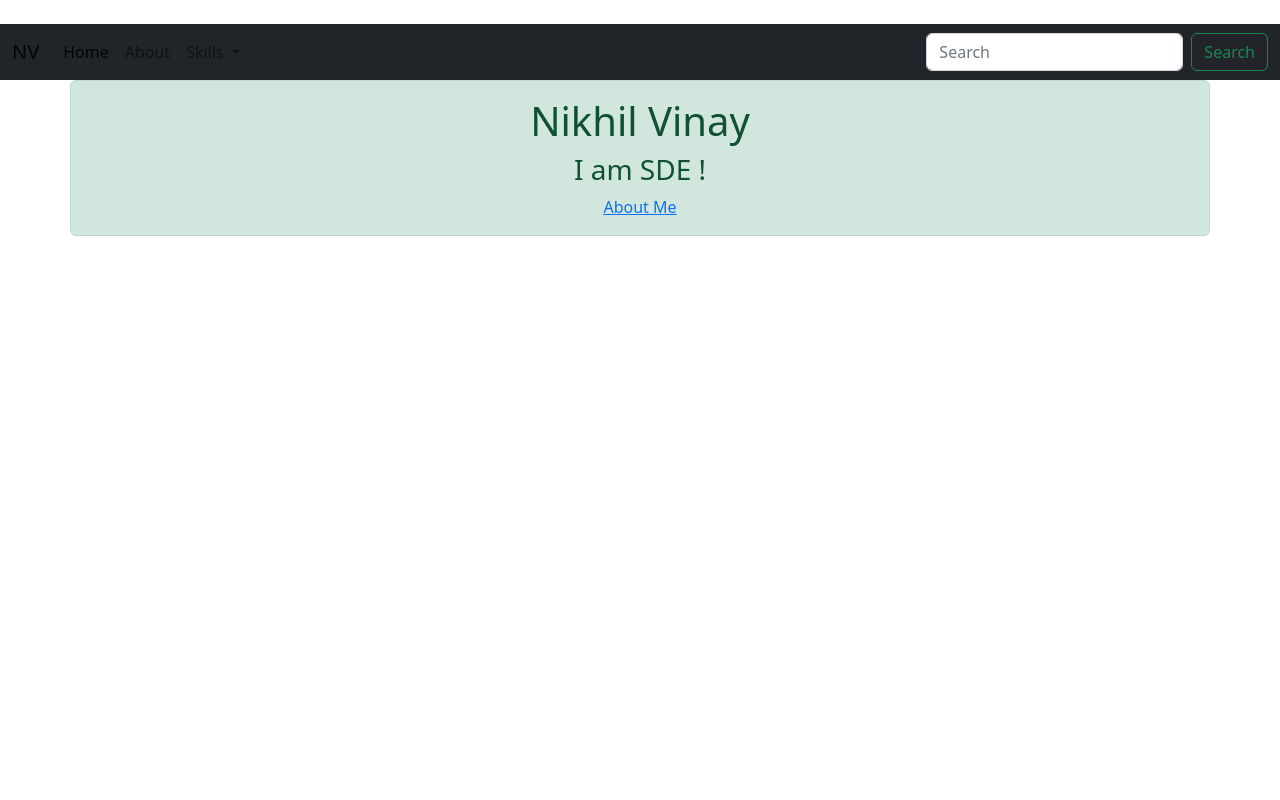
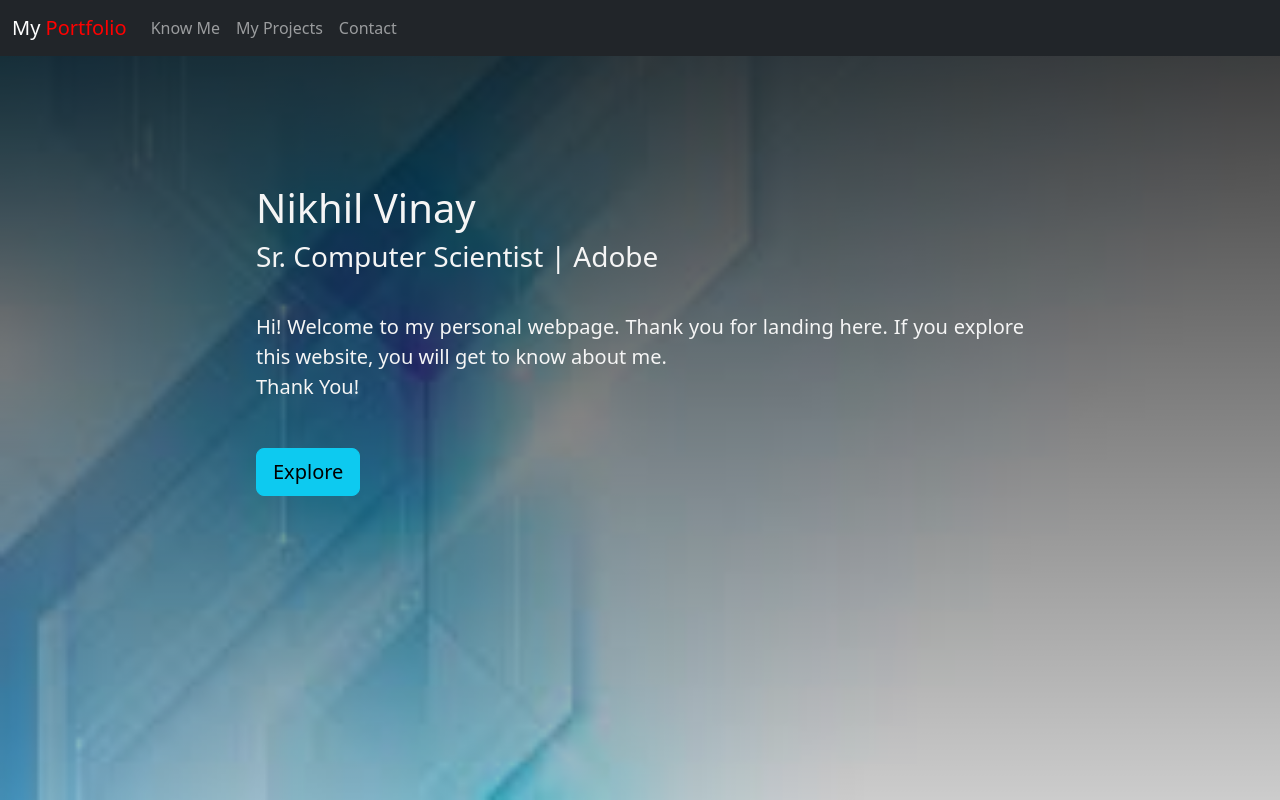
Before and after one commit to Nikhil-Vinay/My-Portfolio, a plain HTML site: page index.html in a window 1280 px wide. Drawn offline with nearby package versions, Linux system fonts and the light colour scheme.

Commit message:
add landing page

```diff
--- a/index.html
+++ b/index.html
@@ -1,54 +1,64 @@
-
 <!doctype html>
 <html lang="en">
   <head>
     <meta charset="utf-8">
     <meta name="viewport" content="width=device-width, initial-scale=1">
-    <title>Bootstrap demo</title>
+
     <link href="https://cdn.jsdelivr.net/npm/bootstrap@5.2.2/dist/css/bootstrap.min.css" rel="stylesheet" integrity="sha384-Zenh87qX5JnK2Jl0vWa8Ck2rdkQ2Bzep5IDxbcnCeuOxjzrPF/et3URy9Bv1WTRi" crossorigin="anonymous">
+    <link href="./styles/style.css" rel="stylesheet">
+    <title>Nikhil Vinay</title>
 </head>
   <body>
-    <br>
-    <nav class="navbar navbar-expand-lg bg-dark">
+
+    <section class="home">
+        <nav class="navbar navbar-expand-lg navbar-dark bg-dark">
             <div class="container-fluid">
-          <a class="navbar-brand" href="#">NV</a>
+              <a class="navbar-brand active" href="index.html">My <span style="color: Red;">Portfolio</span></a>
               <button class="navbar-toggler" type="button" data-bs-toggle="collapse" data-bs-target="#navbarSupportedContent" aria-controls="navbarSupportedContent" aria-expanded="false" aria-label="Toggle navigation">
                 <span class="navbar-toggler-icon"></span>
               </button>
               <div class="collapse navbar-collapse" id="navbarSupportedContent">
                 <ul class="navbar-nav me-auto mb-2 mb-lg-0">
                   <li class="nav-item">
-                <a class="nav-link active" aria-current="page" href="#">Home</a>
+                    <a class="nav-link" aria-current="page" href="about.html">Know Me</a>
                   </li>
                   <li class="nav-item">
-                <a class="nav-link" href="#">About</a>
+                    <a class="nav-link" href="projects.html">My Projects</a>
                   </li>
-              <li class="nav-item dropdown">
-                <a class="nav-link dropdown-toggle" href="#" role="button" data-bs-toggle="dropdown" aria-expanded="false">
-                  Skills
-                </a>
-                <ul class="dropdown-menu">
-                  <li><a class="dropdown-item" href="#">C/C++</a></li>
-                  <li><a class="dropdown-item" href="#">JavaScript</a></li>
-                  <li><hr class="dropdown-divider"></li>
-                  <li><a class="dropdown-item" href="#">Python</a></li>
+                  <li class="nav-item">
+                    <a class="nav-link" href="contact.html">Contact</a>
+                  </li>
+
                 </ul>
-              </li>
-            </ul>
-            <form class="d-flex" role="search">
-              <input class="form-control me-2" type="search" placeholder="Search" aria-label="Search">
-              <button class="btn btn-outline-success" type="submit">Search</button>
-            </form>
               </div>
             </div>
           </nav>
 
-    <div class="container alert alert-success text-center">
-       <h1> Nikhil Vinay </h1>
-       <h3>I am SDE !</h3>
-       <a href="about.html">About Me</a>
+          <div class="intro">
+            <h1 class=""name">Nikhil Vinay</h1>
+            <h3 style="font-weight: 300;">Sr. Computer Scientist | Adobe</h3>
+            <br>
+            <p>
+                Hi! Welcome to my personal webpage. Thank you for landing here.
+                If you explore this website, you will get to know about me.
+                <br>
+                <b>Thank You!</b>
+            </p>
+            <br>
+            <button type="button" class="btn btn-info btn-lg">Explore</button>
         </div>
+    </section>
 
+
+   <!-- Optional JavaScript; choose one of the two! -->
+
+    <!-- Option 1: Bootstrap Bundle with Popper -->
     <script src="https://cdn.jsdelivr.net/npm/bootstrap@5.2.2/dist/js/bootstrap.bundle.min.js" integrity="sha384-OERcA2EqjJCMA+/3y+gxIOqMEjwtxJY7qPCqsdltbNJuaOe923+mo//f6V8Qbsw3" crossorigin="anonymous"></script>
+
+    <!-- Option 2: Separate Popper and Bootstrap JS -->
+    <!--
+    <script src="https://cdn.jsdelivr.net/npm/@popperjs/core@2.11.6/dist/umd/popper.min.js" integrity="sha384-oBqDVmMz9ATKxIep9tiCxS/Z9fNfEXiDAYTujMAeBAsjFuCZSmKbSSUnQlmh/jp3" crossorigin="anonymous"></script>
+    <script src="https://cdn.jsdelivr.net/npm/bootstrap@5.2.2/dist/js/bootstrap.min.js" integrity="sha384-IDwe1+LCz02ROU9k972gdyvl+AESN10+x7tBKgc9I5HFtuNz0wWnPclzo6p9vxnk" crossorigin="anonymous"></script>
+    -->
   </body>
 </html>
--- /dev/null
+++ b/styles/style.css
@@ -0,0 +1,23 @@
+body {
+    background-color: #dae4ee;
+}
+
+.home {
+    height: 100vh;
+    background: linear-gradient(rgba(0,0,0,0.8), rgba(0,0,0,0.2)),
+    url(../imgs/background.jpg);
+    background-size: cover;
+}
+
+.intro {
+    color: whitesmoke;
+    padding: 10% 20%;
+    text-align: justify;
+    font-size: 20px;
+    font-weight: 100;
+}
+
+.name {
+    font-size: 5em;
+    font-weight: 500;
+}
```
Also changed, not shown: about.html (+53 -10 lines), projects.html (+49 -0 lines), imgs/background.jpg (added). Lines whose indentation alone changed are shown as unchanged.
